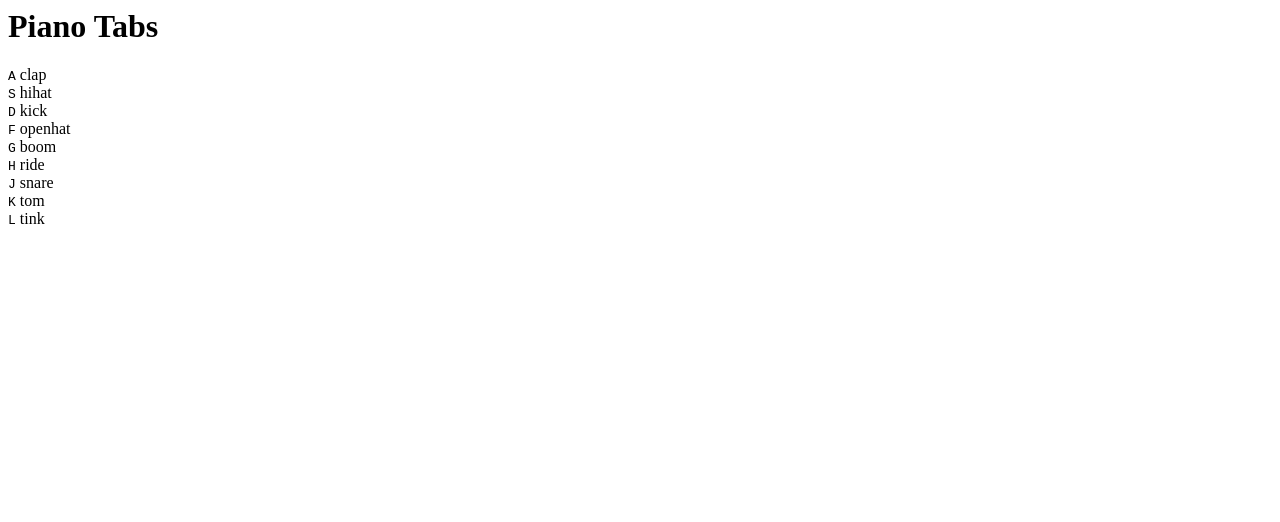
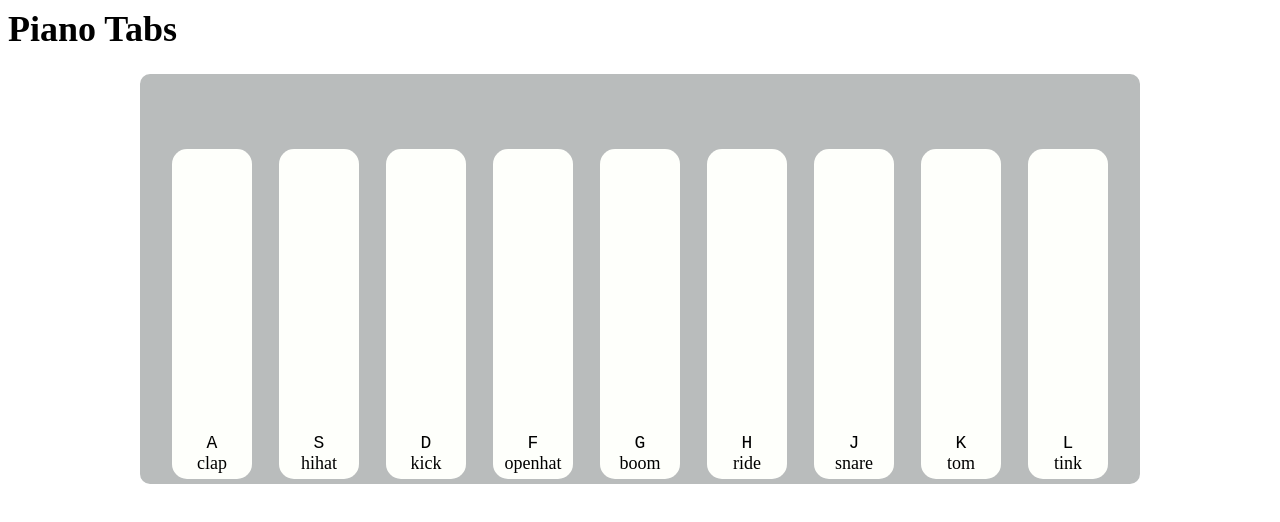
Before and after one commit to sierrainertia/piano, a plain HTML site: page index.html in a window 1280 px wide. Drawn offline with Linux system fonts and the light colour scheme.

Commit message:
style changes

```diff
--- a/index.html
+++ b/index.html
@@ -2,12 +2,13 @@
   <head>
     <meta charset="UTF-8" />
     <meta name="viewport" content="width=device-width, initial-scale=1.0" />
+    <link rel="stylesheet" href="styles.css" />
     <title>Piano Tabs</title>
   </head>
   <body>
     <header><h1>Piano Tabs</h1></header>
 
-    <main>
+    <main class="wrapper">
       <div class="keys">
         <div data-key="65" class="key">
           <kbd>A</kbd>
--- a/styles.css
+++ b/styles.css
@@ -0,0 +1,32 @@
+body {
+  font-size: 18px;
+}
+
+.wrapper {
+  width: 1000px;
+  max-width: 90%;
+  margin: 0 auto;
+}
+
+.keys {
+  height: 400px;
+  background-color: #b9bcbc;
+  border: 5px solid #b9bcbc;
+  border-radius: 10px;
+  display: flex;
+  justify-content: space-evenly;
+}
+
+.key {
+  display: flex;
+  flex-direction: column;
+  justify-content: flex-end;
+  height: 320px;
+  background-color: #fefffb;
+  margin-top: 70px;
+  margin-bottom: 10px;
+  width: 70px;
+  border-radius: 15px;
+  text-align: center;
+  padding: 5px;
+}
```
